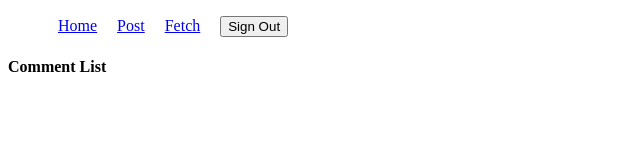
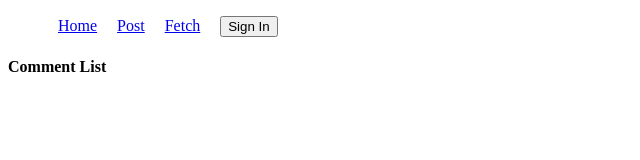
Before and after one commit to stefaleon/HOCs, a React (Create React App) app: page / in a window 1280 px wide. Shown: the top 160 px of the page, without its empty margins (0-640 px from the left). Built offline with nearby package versions, Linux system fonts and the light colour scheme.

Commit message:
change auth state on authButton click

```diff
--- a/src/App.js
+++ b/src/App.js
@@ -1,13 +1,15 @@
 import React from "react";
 import { Route, Link } from "react-router-dom";
+import { connect } from "react-redux";
 
 import CommentBox from "./components/CommentBox";
 import CommentList from "./components/CommentList";
 import CommentsFetch from "./components/CommentsFetch";
+import { toggleAuth } from "./actions";
 
 import "./App.css";
 
-const header = () => {
+const header = (buttonClickAction, isSignedIn) => {
   return (
     <ul className="header">
       <li>
@@ -19,19 +21,23 @@ const header = () => {
       <li>
         <Link to="/fetch">Fetch</Link>
       </li>
-      <li>{authButton(true)}</li>
+      <li>{authButton(buttonClickAction, isSignedIn)}</li>
     </ul>
   );
 };
 
-const authButton = isSignedIn => {
-  return <button>{isSignedIn ? "Sign Out" : "Sign In"}</button>;
+const authButton = (clickAction, isSignedIn) => {
+  return (
+    <button onClick={() => clickAction(!isSignedIn)}>
+      {isSignedIn ? "Sign Out" : "Sign In"}
+    </button>
+  );
 };
 
-function App() {
+function App({ toggleAuth, auth }) {
   return (
     <div className="App">
-      {header()}
+      {header(toggleAuth, auth)}
       <Route path="/post" component={CommentBox} />
       <Route path="/fetch" component={CommentsFetch} />
       <Route path="/" exact component={CommentList} />
@@ -39,4 +45,8 @@ function App() {
   );
 }
 
-export default App;
+const mapStateToProps = state => {
+  return { auth: state.auth };
+};
+
+export default connect(mapStateToProps, { toggleAuth })(App);
```
